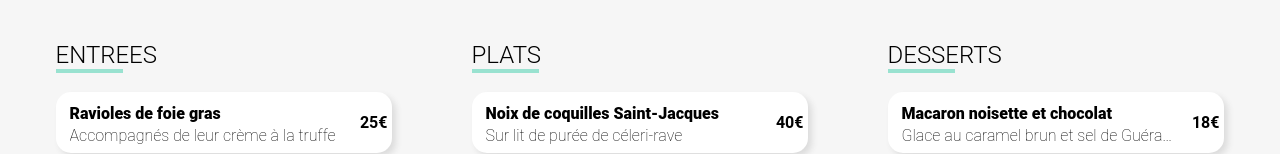
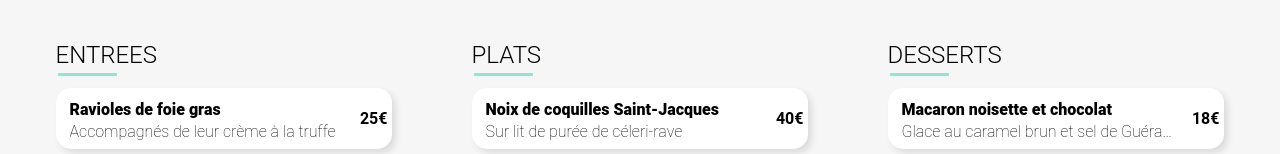
Before and after one commit to SamTSK/OhMyFood-Projet3-0C, a website: page html/la-note-enchantee.html in a window 1280 px wide. Shown: the part 452-606 px from the top of the page. Drawn offline with Linux system fonts and the light colour scheme; a web font is replaced by a local one.

Commit message:
menu bars modification

```diff
--- a/css/layouts/_menu.scss
+++ b/css/layouts/_menu.scss
@@ -65,8 +65,38 @@
 }
 .menu__starter, .menu__meals, .menu__dessert {
     font-weight: 300;
-    border-bottom: 4px solid $tertiaire;
-    width: 20%;
+    position: relative;
+}
+
+.menu__starter::after{
+    content: "";
+    background-color: $tertiaire;
+    height: 3px;
+    width: 59px;
+    position: absolute;
+    bottom: 0;
+    left: 2px;
+    margin-bottom: -7px;
+}
+.menu__meals::after{
+    content: "";
+    background-color: $tertiaire;
+    height: 3px;
+    width: 59px;
+    position: absolute;
+    bottom: 0;
+    left: 2px;
+    margin-bottom: -7px;
+}
+.menu__dessert::after{
+    content: "";
+    background-color: $tertiaire;
+    height: 3px;
+    width: 59px;
+    position: absolute;
+    bottom: 0;
+    left: 2px;
+    margin-bottom: -7px;
 }
 .menu__list{
     display: flex;
```
Also changed, not shown: style.css, 1 other file.
